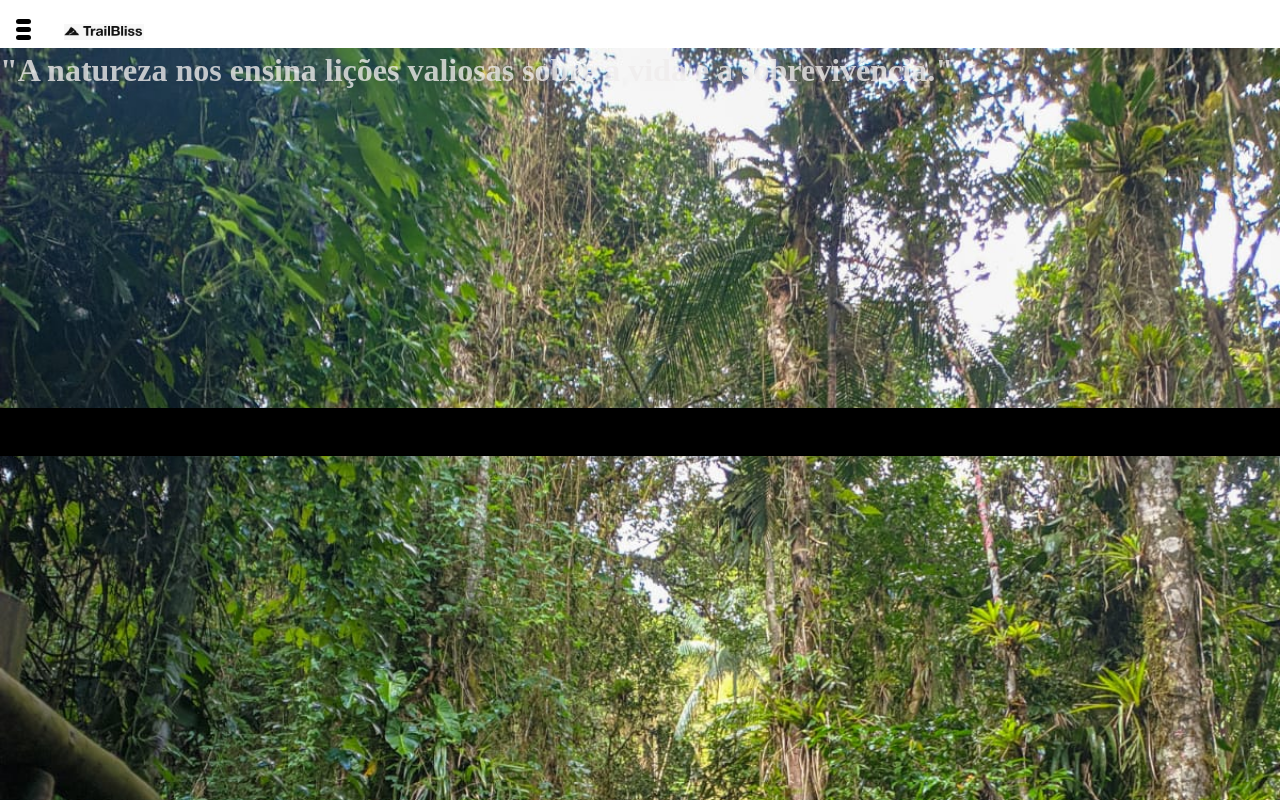
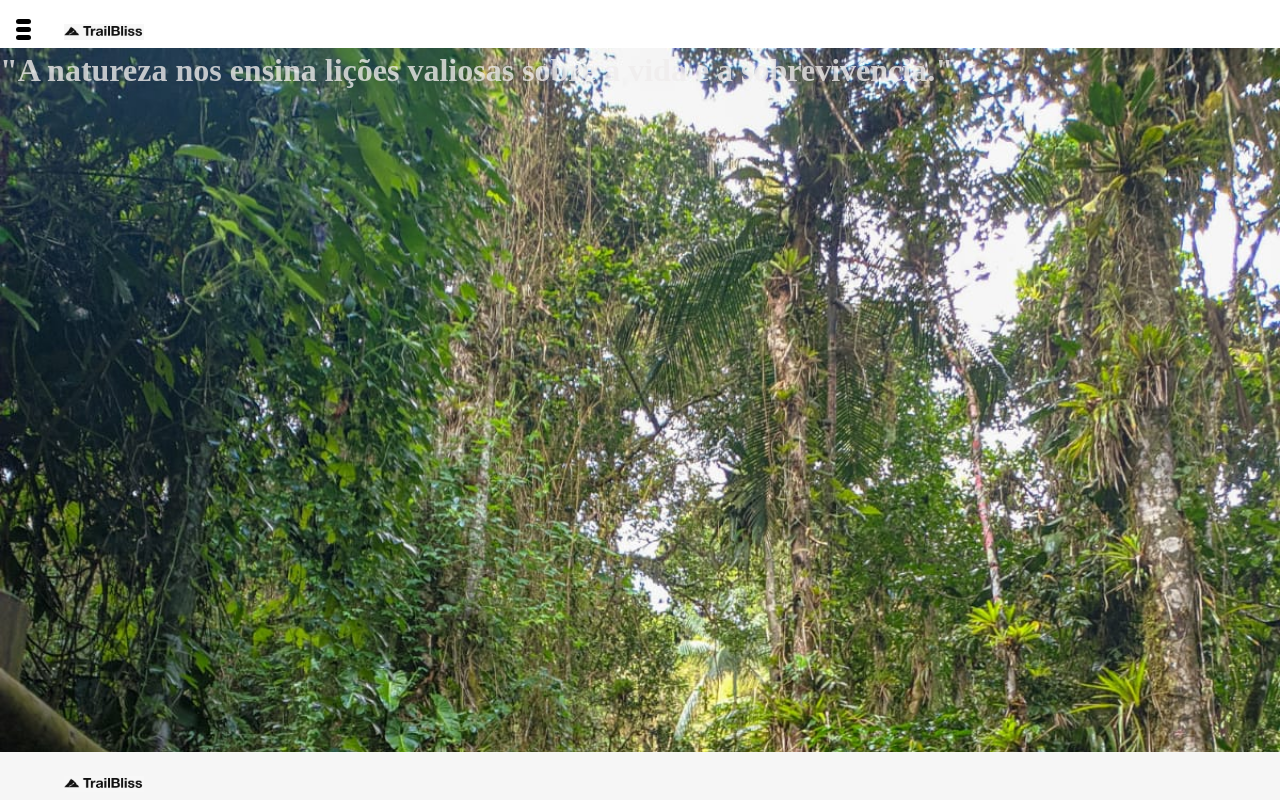
Before and after one commit to Caiorocha2002/treino, a Vue app: page / in a window 1280 px wide. Shown: the top 800 px of the page. Built offline with nearby package versions, Linux system fonts and the light colour scheme.

Commit message:
adicionei footer

```diff
--- a/src/App.vue
+++ b/src/App.vue
@@ -2,13 +2,12 @@
 
    <headerComponent/>
 
-   <main :class="page-content">
-
   <img class="foto--ponte" src="../src/assets/fotoPonte.jpeg" alt="">
    <TextComponent tag="h1"> "A natureza nos ensina lições valiosas
       sobre a vida e a sobrevivência."</TextComponent>
-</main>
-<footerCompnent/>
+
+<footerComponent />
+
 </template>
 
 <script>
@@ -16,7 +15,7 @@
 
 import TextComponent from './components/Text/TextComponent.vue';
 import headerComponent from './Header/HeaderComponent.vue';
-import footerCompnent from './footer/footer.vue'
+import footerComponent from './footer/footer.vue'
 
 
  export default{
@@ -24,7 +23,7 @@ import footerCompnent from './footer/footer.vue'
     components:{
        TextComponent,
        headerComponent,
-       footerCompnent,
+       footerComponent,
 
     } ,
 
@@ -54,4 +53,5 @@ body {
 
 
 
+
 </style>
--- a/src/Header/HeaderComponent.vue
+++ b/src/Header/HeaderComponent.vue
@@ -61,7 +61,8 @@ margin: 3px 0;
     visibility: hidden;
     position:absolute;
     top:3em;
-
+   z-index:5;
+   color: #fff;
     margin:auto 0;
 
 }
--- a/src/footer/footer.vue
+++ b/src/footer/footer.vue
@@ -2,30 +2,38 @@
 
 
 export default{
-    name:'footerCompnent',
-    props:{
-        footer:{
-            default:'div',
+    name:'footerComponent',
 
-        }
 
-    }
+
 }
 </script>
 
 <template>
-    <component class="footer" :is="footer">
-        <slot/>
-    </component>
+<div class="footer">
+    <img src="../assets/logo.jpeg" alt="">
+
+</div>
 </template>
 
 <style>
 .footer{
     height:3em;
-    background-color: #000;
+    background-color: #f6f6f6;
     width:100%;
     position:absolute;
+    bottom:0;
+
     left:0;
 
 }
+img{
+    position: absolute;
+    width:5em;
+    top:1.5em;
+  left: 4em;
+    margin:0 auto;
+
+
+}
 </style>
```
